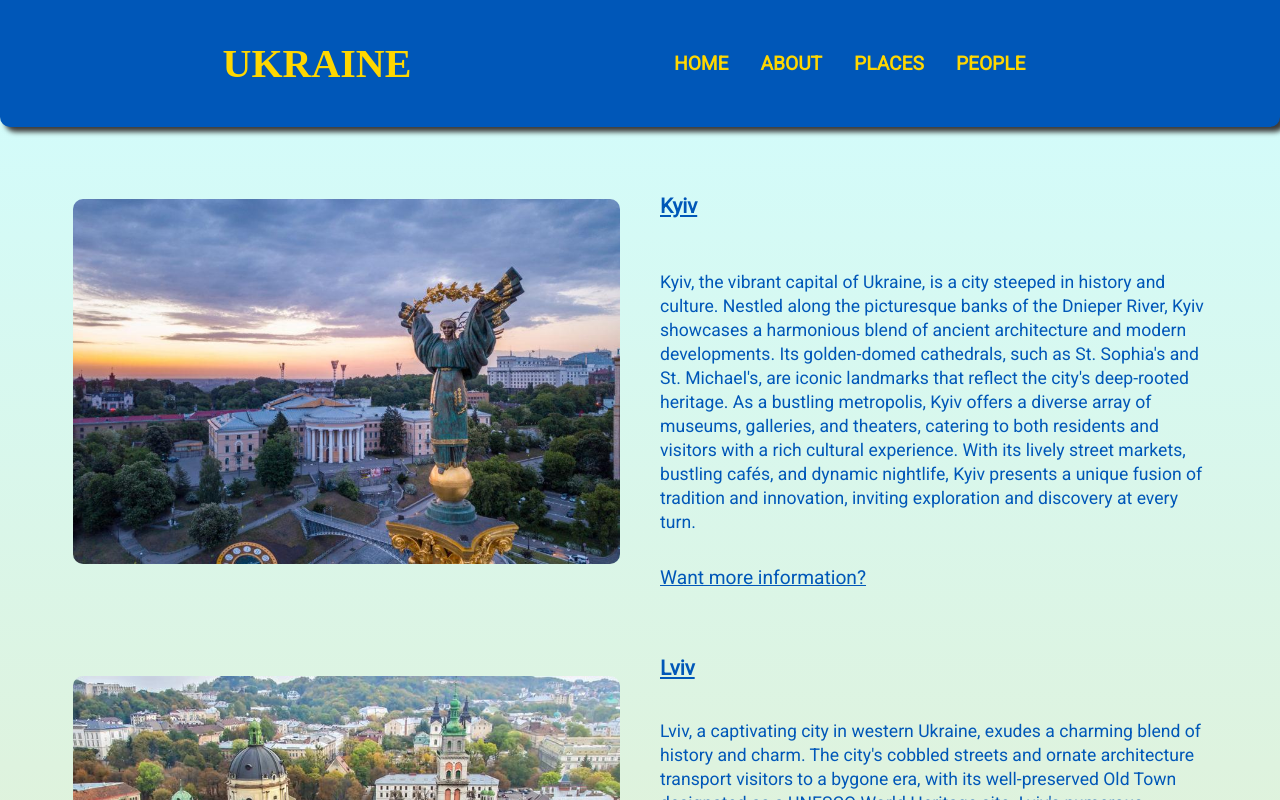
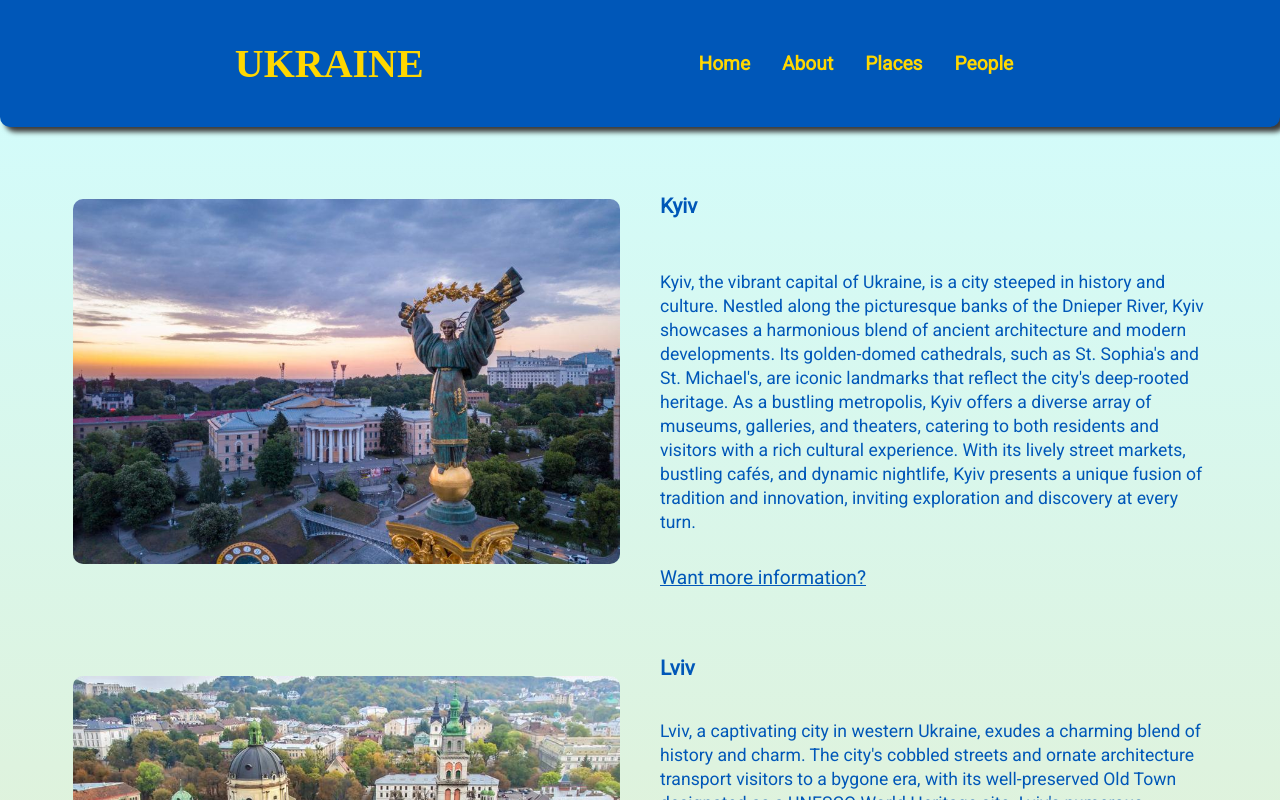
Before and after one commit to Myk-benot/Ukraine-Blog, a React (Vite) app: page /Places in a window 1280 px wide. Shown: the top 800 px of the page. Built offline with nearby package versions, Linux system fonts and the light colour scheme; a web font is replaced by a local one.

Commit message:
#adjustments/errorpage

```diff
--- a/src/App.jsx
+++ b/src/App.jsx
@@ -6,6 +6,7 @@ import About from "./component/About";
 import Places from "./component/Places";
 import People from "./component/People";
 import Footer from "./component/Footer";
+import Errormessage from "./component/Errormessage";
 
 function App() {
   return (
@@ -18,6 +19,7 @@ function App() {
           <Route path="About" element={<About />} />
           <Route path="Places" element={<Places />} />
           <Route path="People" element={<People />} />
+          <Route path="*" element={<Errormessage />} />
         </Routes>
         <Footer />
       </div>
--- /dev/null
+++ b/src/component/Error.css
@@ -0,0 +1,8 @@
+.error-div {
+  display: flex;
+  flex-direction: column;
+  justify-content: center;
+  align-items: center;
+  width: 100%;
+  height: 80vh;
+}
--- /dev/null
+++ b/src/component/Errormessage.jsx
@@ -0,0 +1,13 @@
+import "./Error.css";
+
+export default function Errormessage() {
+  return (
+    <>
+      <div className="error-div">
+        <h1>Page Not Found</h1>
+        <p>The page you are looking for does not exist.</p>
+        <a href="/">Go to the home page</a>
+      </div>
+    </>
+  );
+}
--- a/src/component/Navbar.css
+++ b/src/component/Navbar.css
@@ -26,6 +26,7 @@
   font-weight: bold;
   text-transform: uppercase;
   transition: color 0.3s ease;
+  text-transform: capitalize;
 }
 
 .title {
@@ -50,13 +51,12 @@
   margin-top: 0;
   background-color: #ffd700;
   color: #0057b8;
-  height: 15%;
+  height: 150px;
   width: 100vw;
   position: fixed;
   top: 0;
   left: 0;
   z-index: 1000;
-  opacity: 0.95;
 }
 
 @media (max-width: 768px) {
--- a/src/component/Navbar.jsx
+++ b/src/component/Navbar.jsx
@@ -21,16 +21,16 @@ export default function Navbar() {
       <h3 className="title">UKRAINE</h3>
       <ul className={`nav-list ${isActive ? "Active" : ""}`}>
         <li className="link" onClick={() => handleNavigation("/Home")}>
-          Home
+          home
         </li>
         <li className="link" onClick={() => handleNavigation("/About")}>
-          About
+          about
         </li>
         <li className="link" onClick={() => handleNavigation("/Places")}>
-          Places
+          places
         </li>
         <li className="link" onClick={() => handleNavigation("/People")}>
-          People
+          people
         </li>
       </ul>
       <Hamburger onClick={toggleHamburger} />
--- a/src/component/Places.css
+++ b/src/component/Places.css
@@ -38,7 +38,6 @@
 
 .places-title {
   font-weight: bold;
-  text-decoration: underline;
 }
 
 .places-link:hover {
```
